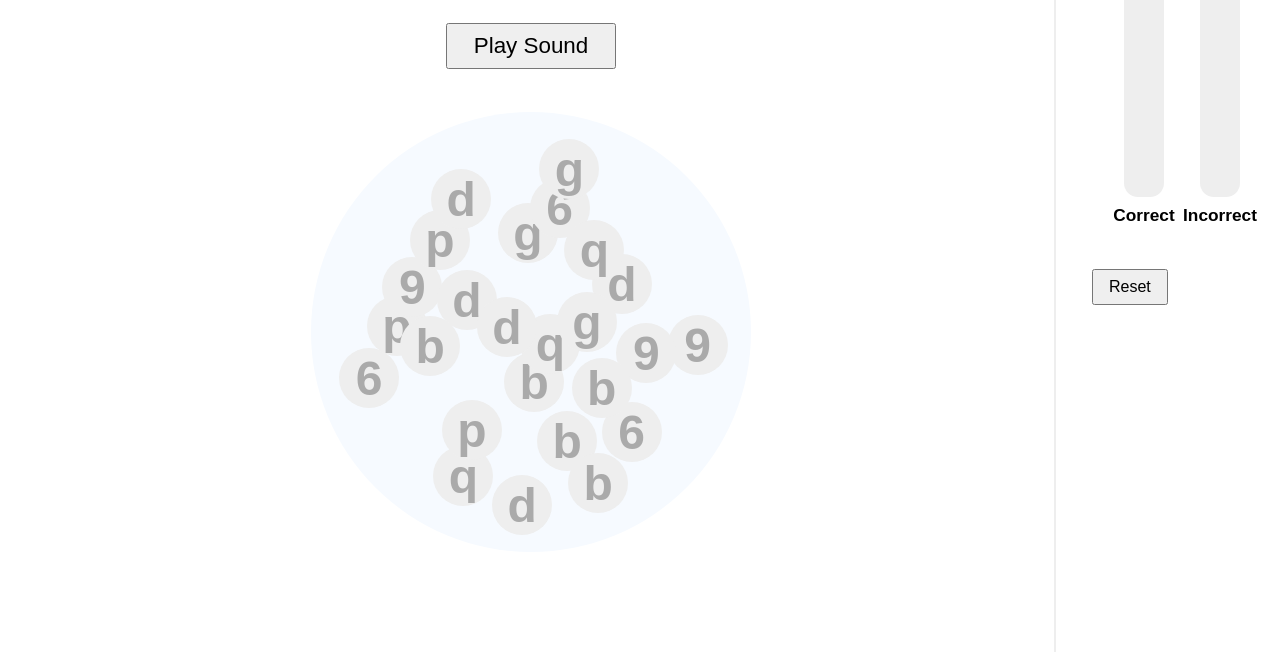
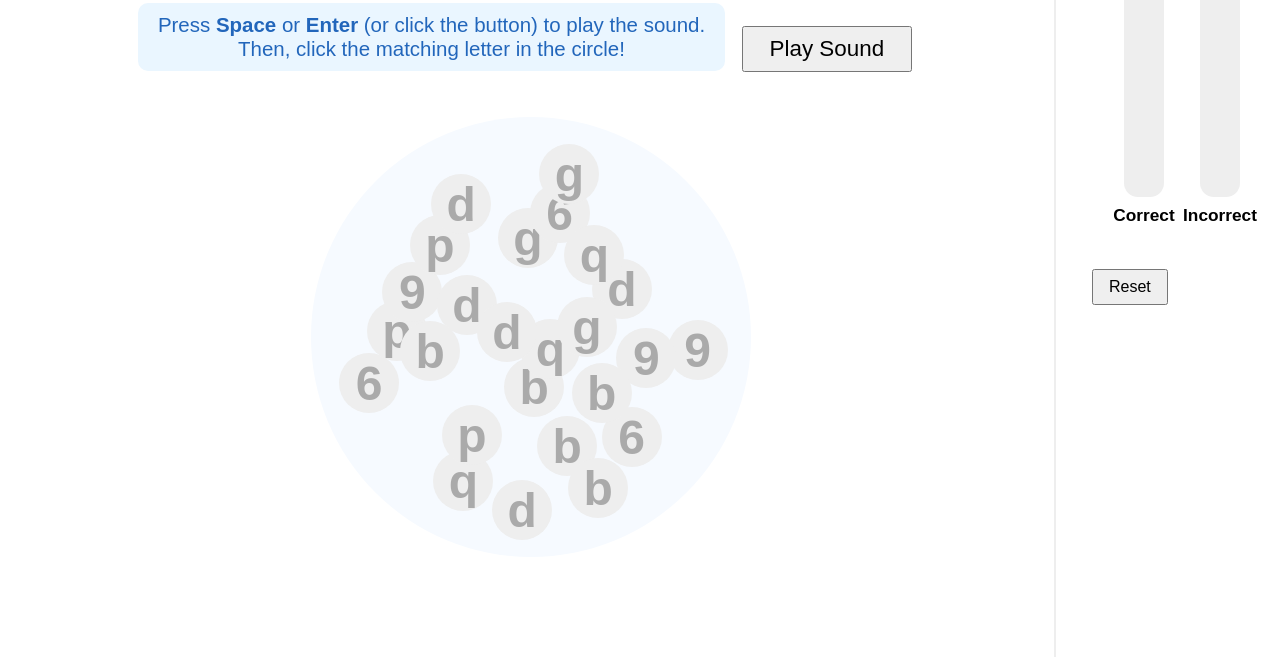
Before and after one commit to zuen31415926/kidstuff, a plain HTML site: page mirror image game.html in a window 1280 px wide. Shown: the part 133-800 px from the top of the page. Drawn offline with Linux system fonts and the light colour scheme.

Commit message:
Update mirror image game.html

```diff
--- a/mirror image game.html
+++ b/mirror image game.html
@@ -8,7 +8,8 @@
     .container { display: flex; justify-content: flex-start; }
     .game-pane { flex: 1; min-width: 520px; text-align: center; }
     .score-pane { width: 180px; min-width: 180px; border-left: 2px solid #eee; padding-left: 36px; display: flex; flex-direction: column; align-items: flex-start;}
-    h1 { margin-bottom: 25px; font-size: 2.7em; font-weight: bold; }
+    h1 { margin-bottom: 18px; font-size: 2.7em; font-weight: bold; }
+    #instructions { margin: 0 auto 16px auto; font-size: 1.28em; color: #2266bb; background: #eaf6ff; padding: 10px 20px; border-radius: 10px; width: max-content; display: inline-block;}
     #circle { position: relative; width: 440px; height: 440px; margin: 30px auto; background: #f6faff; border-radius: 50%; }
     .circle-letter {
       position: absolute;
@@ -67,6 +68,10 @@
   <div class="container">
     <div class="game-pane">
       <h1>b or d sound game</h1>
+      <div id="instructions">
+        Press <b>Space</b> or <b>Enter</b> (or click the button) to play the sound.<br>
+        Then, click the matching letter in the circle!
+      </div>
       <button id="playBtn">Play Sound</button>
       <div id="circle"></div>
       <div class="result" id="result"></div>
@@ -115,7 +120,6 @@
     const resultEl = document.getElementById('result');
     const playBtn = document.getElementById('playBtn');
     const resetBtn = document.getElementById('resetBtn');
-    // Score bar elements
     const scoreBarOk = document.getElementById('scoreBarOk');
     const scoreNumOk = document.getElementById('scoreNumOk');
     const goalLineOk = document.getElementById('goalLineOk');
@@ -133,18 +137,15 @@
     function updateScoreCard() {
       scoreNumOk.textContent = correctScore;
       scoreNumBad.textContent = wrongScore;
-      // Bars
       let pctOk = Math.min(1, correctScore/SCORE_GOAL) * 100;
       let pctBad = Math.min(1, wrongScore/SCORE_GOAL) * 100;
       scoreBarOk.style.height = pctOk + "%";
       scoreBarBad.style.height = pctBad + "%";
-      // Goal line position
       let goalY = BAR_HEIGHT - (BAR_HEIGHT * SCORE_GOAL/ SCORE_GOAL) - 1;
       goalLineOk.style.top = goalY + "px";
       goalLineOk.style.display = "block";
       goalLblOk.style.top = (goalY-7) + "px";
       goalLblOk.style.display = "block";
-      // Only show congratulation if goal reached
       if (correctScore >= SCORE_GOAL) {
         congratsMsg.style.display = "block";
         speakCongrats();
@@ -271,7 +272,6 @@
     });
 
     document.addEventListener('keydown', function(e) {
-      // Allow both Enter and Space to trigger the button
       if (
         (!playBtn.disabled) &&
         (
```
